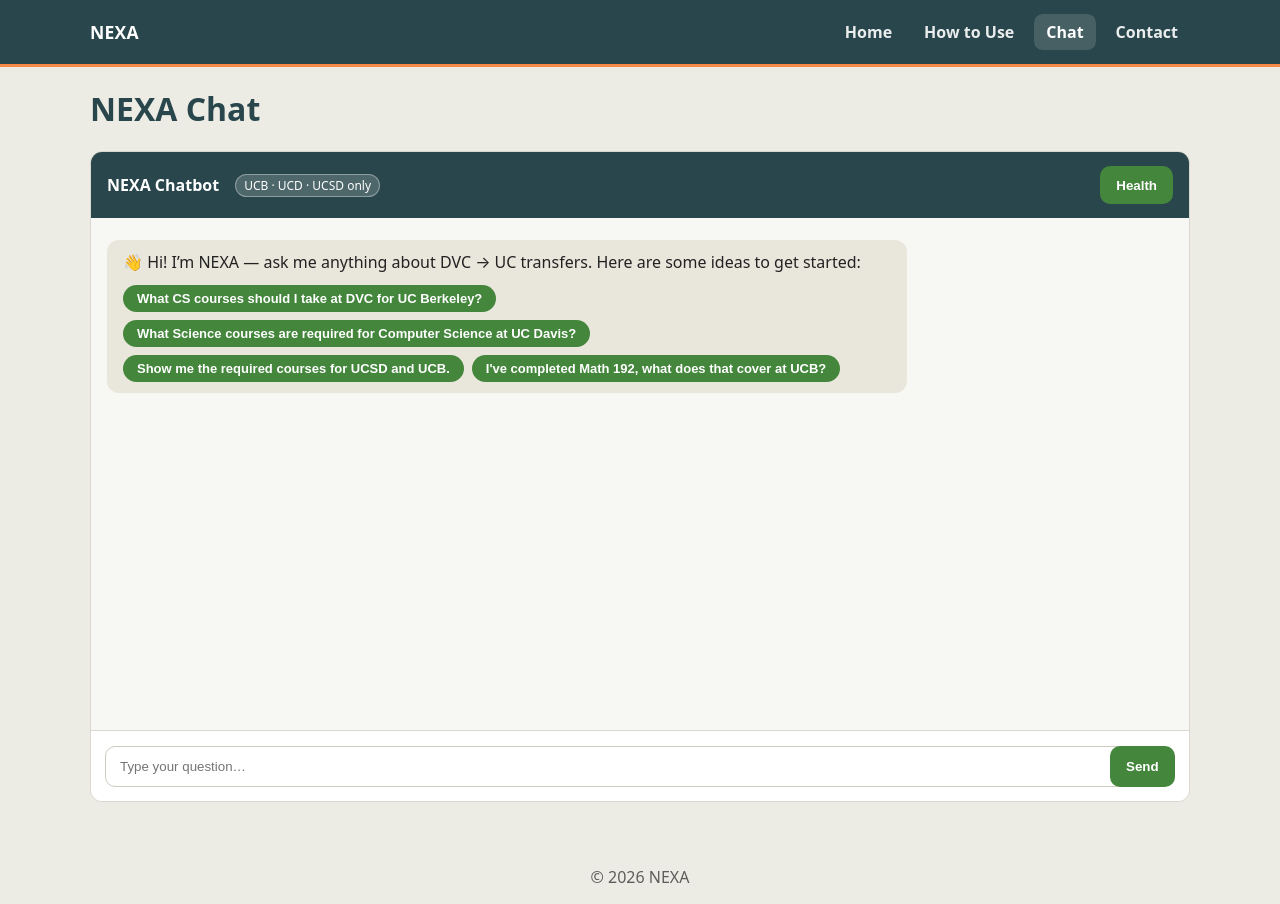
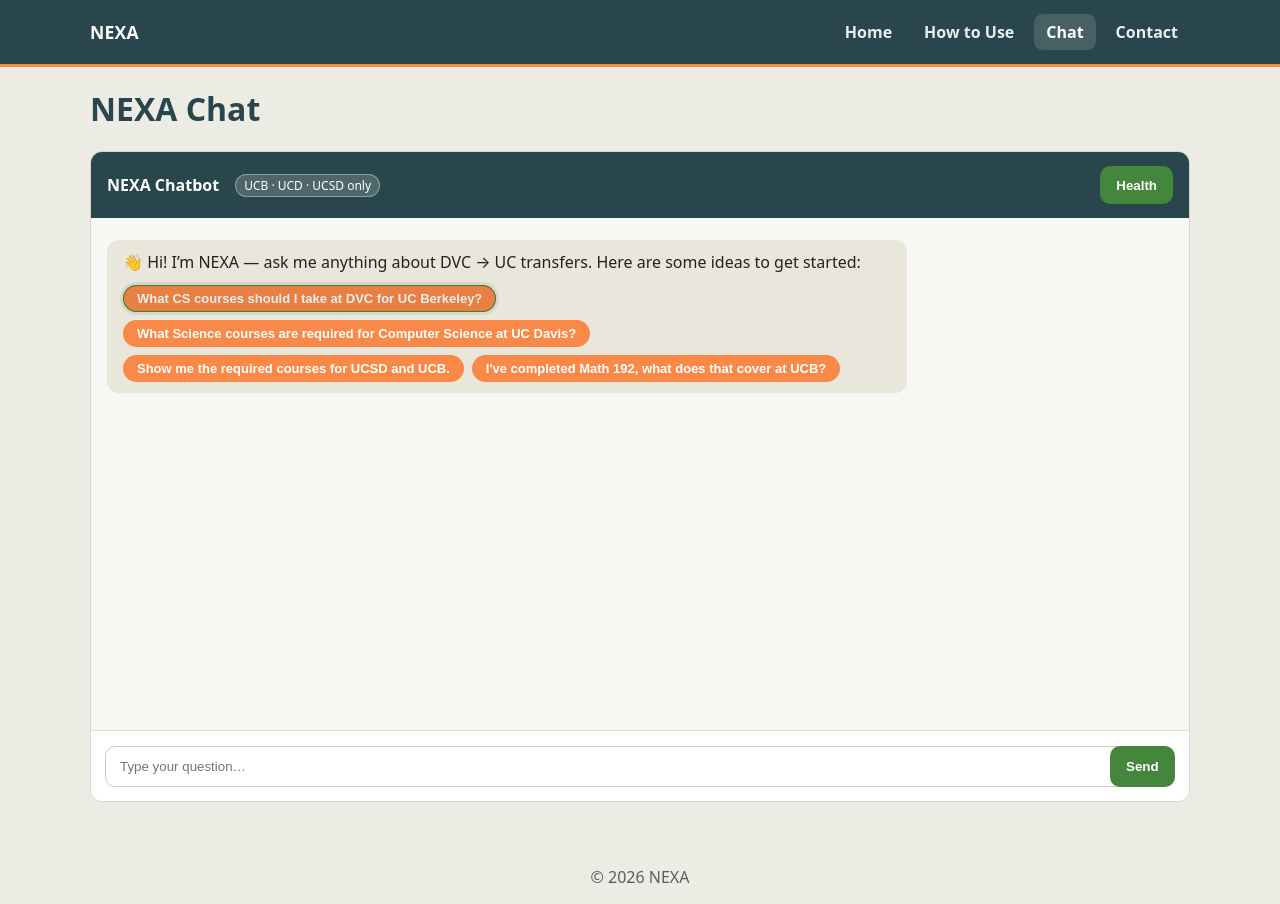
Before and after one commit to dvc-uc-ai-assistant/transfer-assistant, a React app in the folder frontend/: page /chat in a window 1280 px wide. In both pictures the pointer is over the button "What CS courses should I take at DVC for UC Berkeley?". Built offline with nearby package versions, Linux system fonts and the light colour scheme; no server answers; the HTML template or start-up script is replaced by a standard one.

Commit message:
add button changes

```diff
--- a/frontend/src/NexaChat.jsx
+++ b/frontend/src/NexaChat.jsx
@@ -108,7 +108,7 @@ export default function NexaChat() {
                 {m.prompts.map((prompt, j) => (
                   <button
                     key={j}
-                    className="btn" // Use the theme's .btn class
+                    className="btn secondary" // Use the theme's .btn.secondary (orange)
                     onClick={() => sendMessage(prompt)}
                     disabled={loading}
                     // Add "round" style and override padding for a better look
--- a/frontend/src/theme.css
+++ b/frontend/src/theme.css
@@ -58,6 +58,17 @@ body {
   padding: .7rem 1rem; cursor: pointer; font-weight: 600;
 }
 .btn.secondary { background: var(--accent-orange); }
+/* Secondary (suggested prompt) hover/focus and outline */
+.btn.secondary:hover,
+.btn.secondary:focus {
+  /* slightly darker orange on hover for affordance */
+  filter: brightness(.93);
+  outline: none;
+  box-shadow: 0 0 0 3px rgba(67,134,60,0.12), 0 0 0 1px var(--primary-green) inset;
+}
+.btn.secondary:active {
+  transform: translateY(1px);
+}
 
 /* chat UI */
 .chat-card { border-radius: 12px; overflow: hidden; border: 1px solid #d9d7cf; }
```
Also changed, not shown: 2 other files (tests, documents, lock files or other folders).
